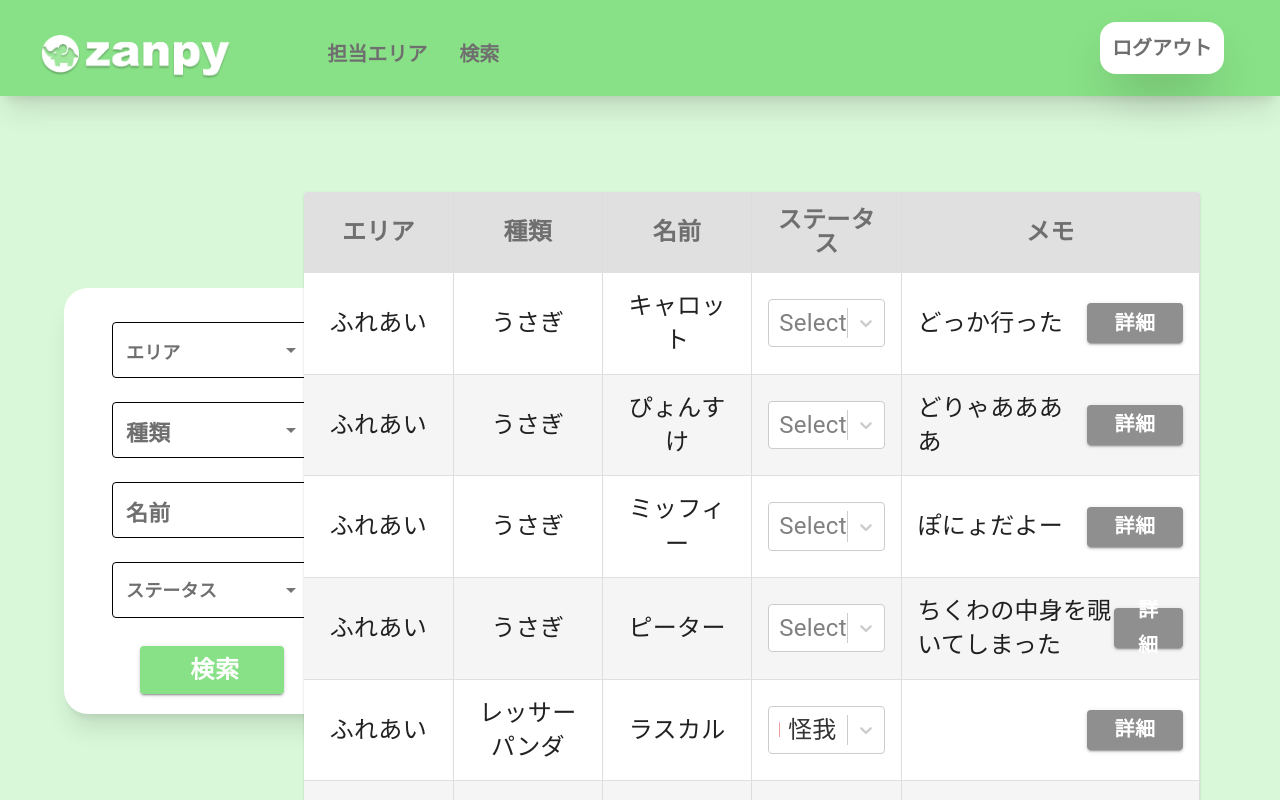
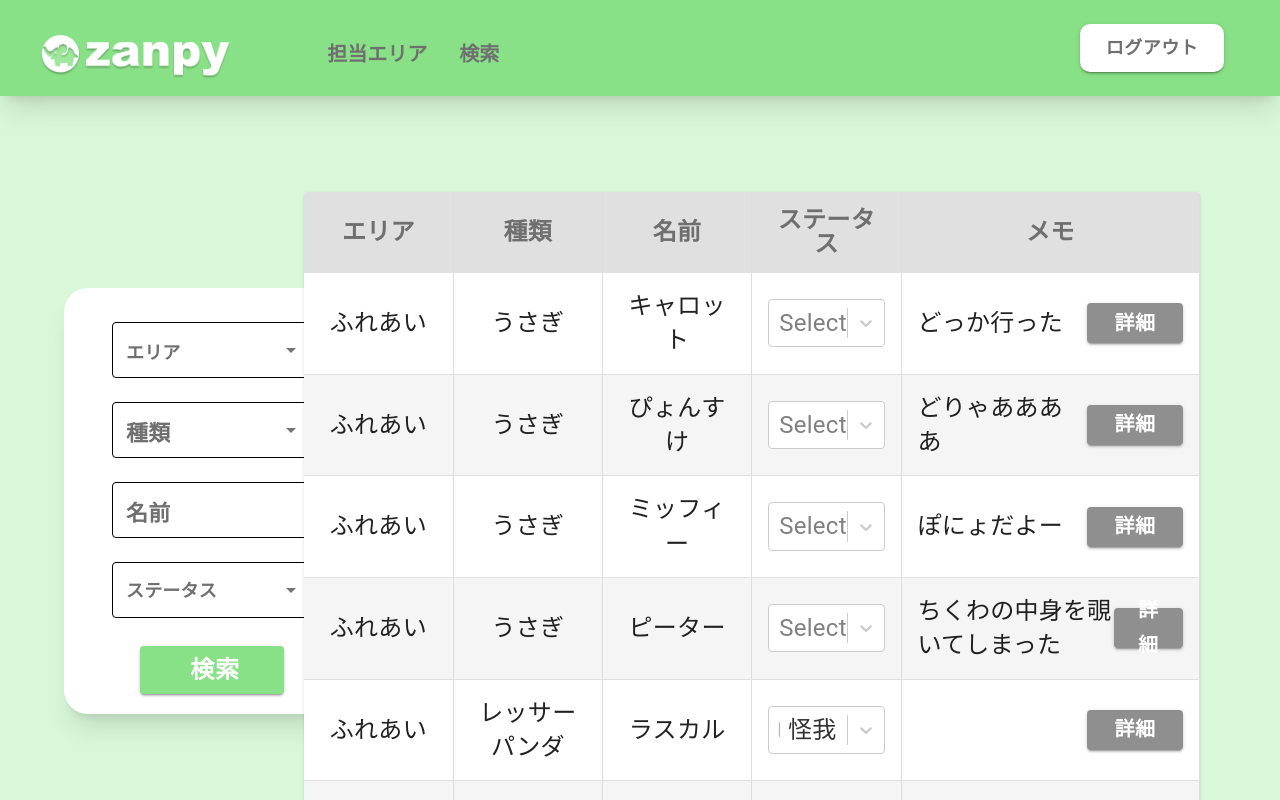
Before and after one commit to Fuuma0000/zanpy, a React (Create React App) app: page /search in a window 1280 px wide. Shown: the top 800 px of the page. Built offline with nearby package versions, Linux system fonts and the light colour scheme.

Commit message:
[change]ログアウトボタンmuiにした

```diff
--- a/src/screens/Header.jsx
+++ b/src/screens/Header.jsx
@@ -1,6 +1,7 @@
 import React from "react";
 import LogoImg from "../assets/img/zanpy-logo.png";
 import { useNavigate } from "react-router-dom";
+import Button from "@mui/material/Button";
 import "../index.css";
 
 const Header = () => {
@@ -28,12 +29,25 @@ const Header = () => {
         </button>
       </div>
       {/* ログアウトボタン */}
-      <button
+      {/* <button
         className='font-arial text-test bg-white shadow-2xl rounded-2xl font-black text-xl px-3 py-3'
         onClick={() => navigate("/login")}
       >
         ログアウト
-      </button>
+      </button> */}
+      <Button
+        variant='contained'
+        style={{
+          color: "#706F6F", //test
+          backgroundColor: "#FFFFFF",
+          fontWeight: 900,
+          fontSize: 18,
+          borderRadius: 10,
+        }}
+        className='w-36 h-12'
+      >
+        ログアウト
+      </Button>
     </header>
   );
 };
```
